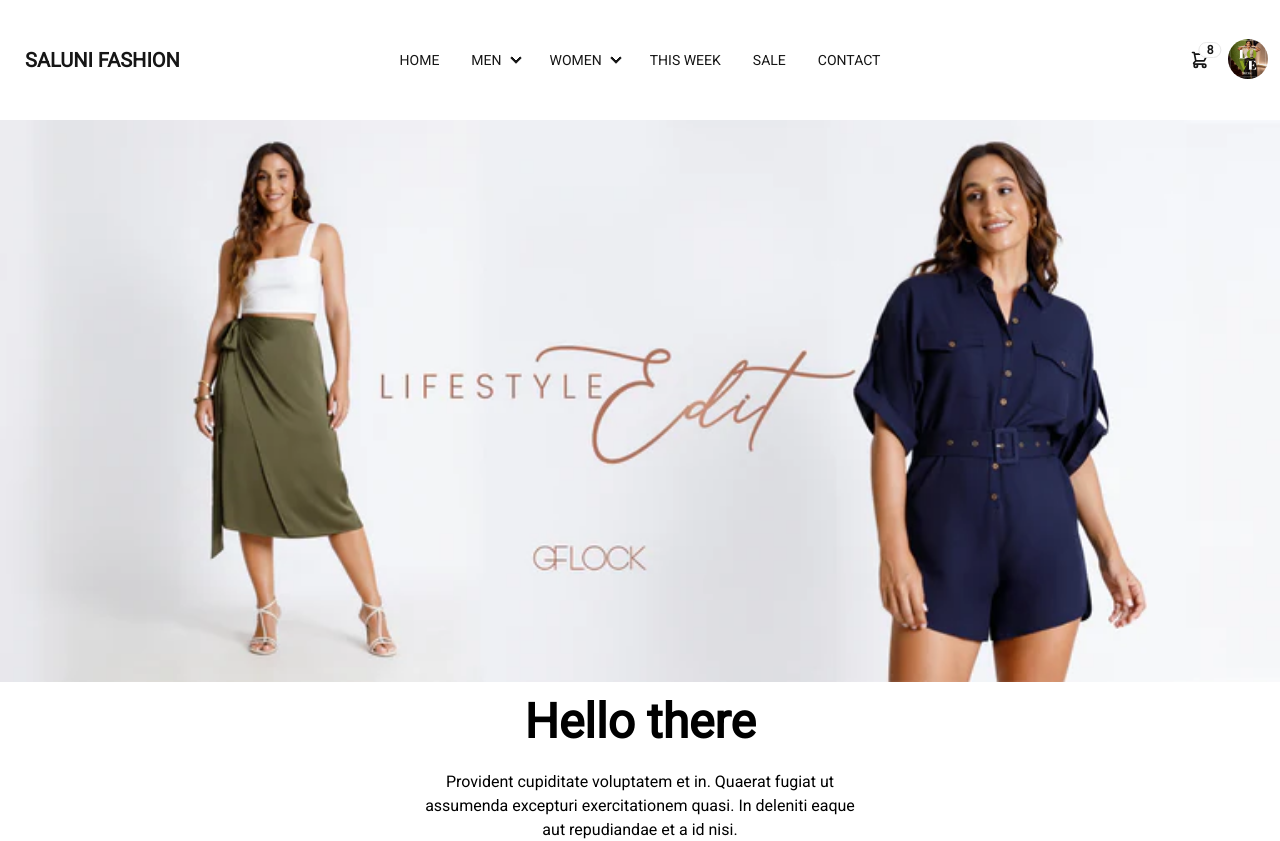
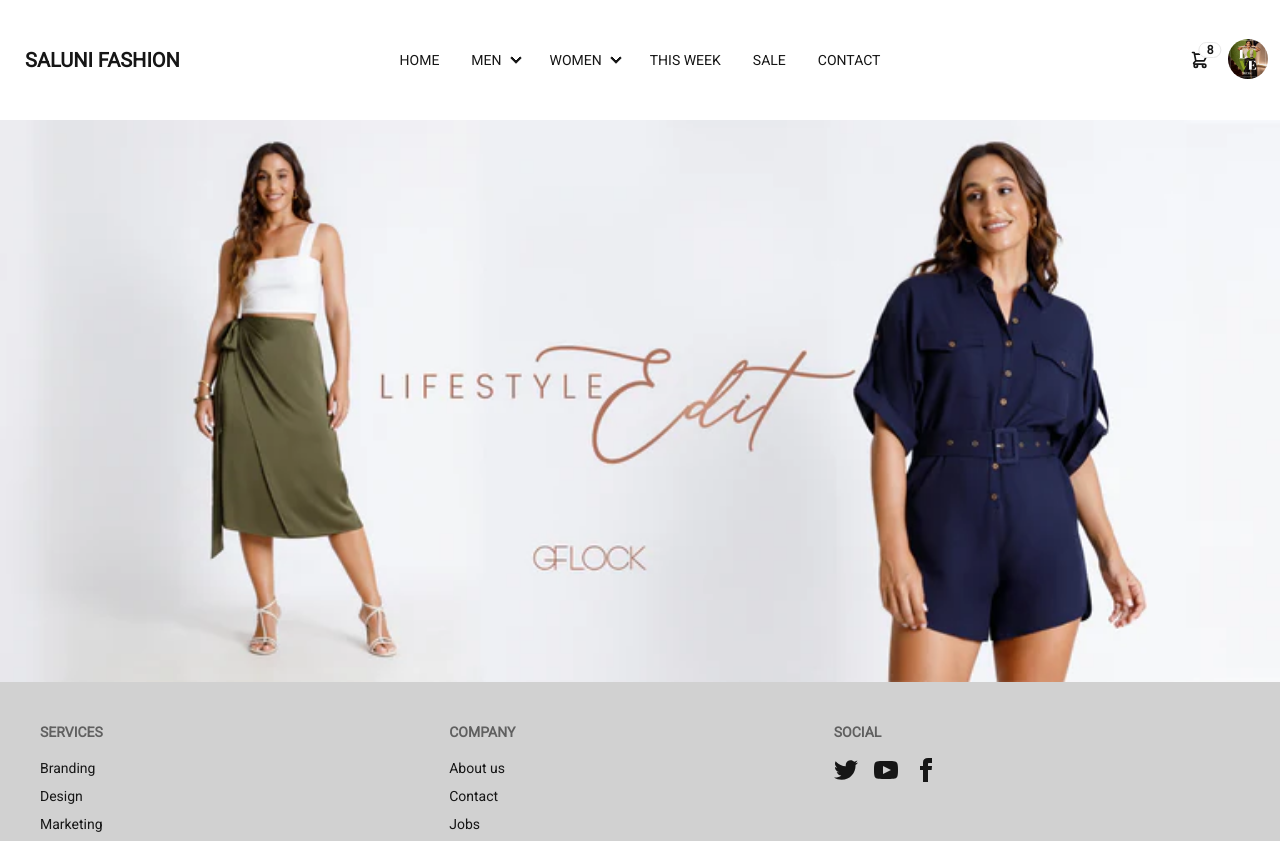
Before and after one commit to BhathiyaPrasad/my-ecommerce-store, a Next.js app: page / in a window 1280 px wide. Shown: the top 841 px of the page. Built offline with nearby package versions, Linux system fonts and the light colour scheme.

Commit message:
used component css styling for prevent the future style conflicts

```diff
--- a/components/Hero.tsx
+++ b/components/Hero.tsx
@@ -2,82 +2,19 @@
 import { collection, getDocs } from 'firebase/firestore';
 import { db } from '../utils/firebase';
 import Image from "next/image";
-import sliderOne from '../assests/images/test.webp'
-
-function Hero () {
-    return (
+import sliderOne from '../assests/images/test.webp';
+import "./hero.css";
 
 
-<div className="hero bg-base-150 min-h-screen" style={{
-  WebkitTextSizeAdjust: '100%',
-  textTransform: 'none',
-  WebkitFontSmoothing: 'antialiased',
-  listStyle: 'none',
-  textAlign: 'center',
-  color: '#000',
+function Hero() {
+  return (
+    <div>
+      <figure className="herofigure">
+        <Image src={sliderOne} alt="" className="slider" />
+      </figure>
+    </div>
 
-  padding: '0',
-  border: '0',
-  font: 'inherit',
-  transition: 'opacity .2s linear',
-  opacity: '1',
-  maxWidth: '100%',
-  display: 'block',
-  height: 'auto',
-  margin: '0 auto',
-  width: '100%'
-}}>
-  <figure style={{
-    WebkitTextSizeAdjust: '100%',
-    textTransform: 'none',
-    WebkitFontSmoothing: 'antialiased',
-    listStyle: 'none',
-    textAlign: 'center',
-    color: '#000',
-
-    padding: '0',
-    border: '0',
-    font: 'inherit',
-    transition: 'opacity .2s linear',
-    opacity: '1',
-    maxWidth: '100%',
-    display: 'block',
-    height: 'auto',
-    margin: '0 auto',
-    width: '100%'
-  }}>
-    <Image src={sliderOne} alt="" style={{
-      WebkitTextSizeAdjust: '100%',
-      textTransform: 'none',
-      WebkitFontSmoothing: 'antialiased',
-      listStyle: 'none',
-      textAlign: 'center',
-      color: '#000',
-
-      padding: '0',
-      border: '0',
-      font: 'inherit',
-      transition: 'opacity .2s linear',
-      opacity: '1',
-      maxWidth: '100%',
-      display: 'block',
-      height: 'auto',
-      margin: '0 auto',
-      width: '100%'
-    }} />
-  </figure>
-  <div className="hero-content text-center">
-    <div className="max-w-md">
-      <h1 className="text-5xl font-bold">Hello there</h1>
-      <p className="py-6">
-        Provident cupiditate voluptatem et in. Quaerat fugiat ut assumenda excepturi exercitationem
-        quasi. In deleniti eaque aut repudiandae et a id nisi.
-      </p>
-      <button className="btn btn-primary">Get Started</button>
-    </div>
-  </div>
-</div>
-
-    )}
+  )
+}
 
 export default Hero;
--- /dev/null
+++ b/components/hero.css
@@ -0,0 +1,40 @@
+/* components/hero.css */
+.herofigure {
+    -webkit-text-size-adjust: 100%;
+    text-transform: none;
+    -webkit-font-smoothing: antialiased;
+    list-style: none;
+    text-align: center;
+    color: #000;
+    -webkit-user-drag: none;
+    padding: 0;
+    border: 0;
+    font: inherit;
+    transition: opacity 0.2s linear;
+    opacity: 1;
+    max-width: 100%;
+    display: block;
+    height: auto;
+    margin: 0 auto;
+    width: 100%;
+  }
+
+/* components/hero.css */
+.slider {
+    -webkit-text-size-adjust: 100%;
+    text-transform: none;
+    -webkit-font-smoothing: antialiased;
+    list-style: none;
+    text-align: center;
+    color: #000;
+    padding: 0;
+    border: 0;
+    font: inherit;
+    transition: opacity 0.2s linear;
+    opacity: 1;
+    max-width: 100%;
+    display: block;
+    height: auto;
+    margin: 0 auto;
+    width: 100%;
+  }
```
